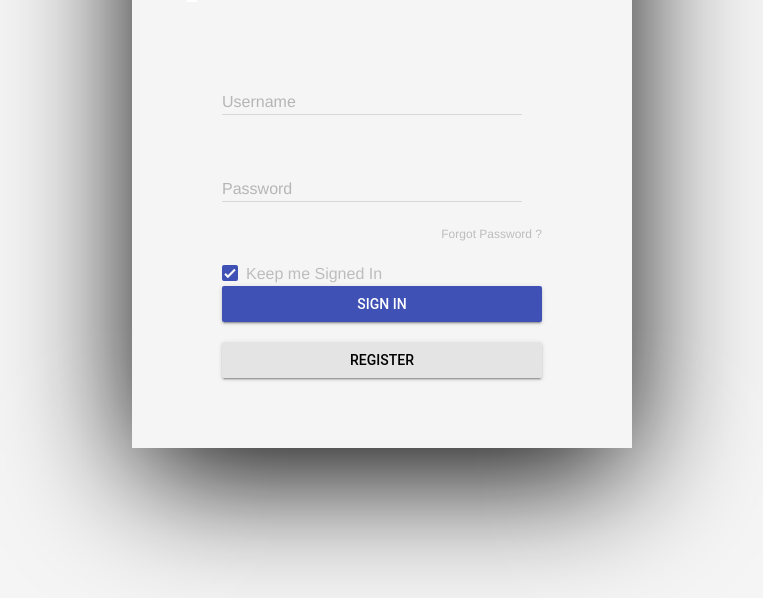
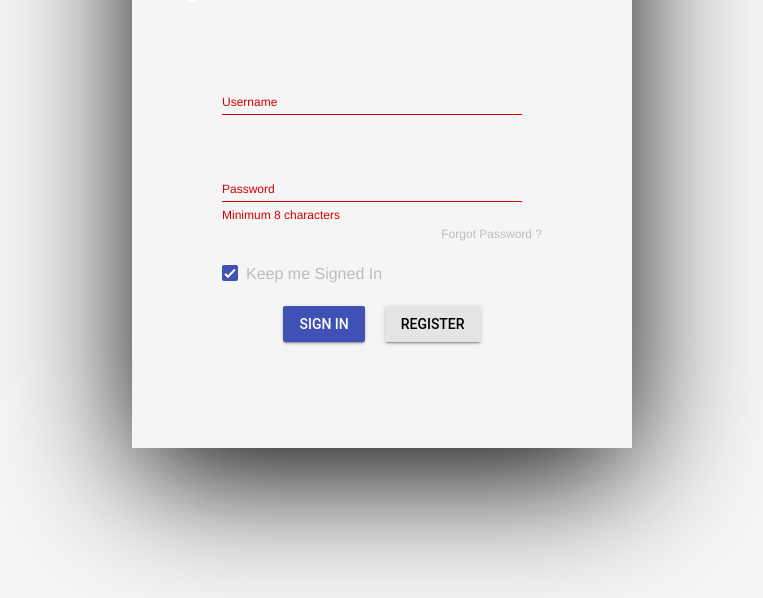
Before and after one commit to jainammutha/NetShield, a Flask app: page /login in a window 1280 px wide; the page is wider, and only the part inside the window is pictured. Shown: the part 302-900 px from the top of that part, without its empty margins (308-1071 px from the left). Run offline with Flask 3, Linux system fonts and the light colour scheme.

Commit message:
few html changes

```diff
--- a/app.py
+++ b/app.py
@@ -20,7 +20,7 @@ logging.getLogger('tensorflow').setLevel(logging.ERROR)
 warnings.filterwarnings("ignore", category=UserWarning)
 
 app = Flask(__name__, static_folder='static')
-app.secret_key = 'web_app_for_face_recognition_and_liveness'
+app.secret_key = os.environ.get('SECRET_KEY', 'default_secret_key')
 app.config['SQLALCHEMY_DATABASE_URI'] = 'sqlite:///database.sqlite'
 app.config['SQLALCHEMY_TRACK_MODIFICATIONS'] = False
 db = SQLAlchemy(app)
@@ -72,7 +72,8 @@ def login():
                     with open(usb_auth_key_path, "r") as f:
                         usb_auth_key = f.read().strip()
                         if user_auth_key == usb_auth_key:  # Match the user's auth key with the USB key
-                            session['name'] = user.name  # Store the user's name in the session
+                            session['username'] = user.username  # Store the username in the session
+                            session['name']=user.name
                             flash("USB authentication successful!", "success")
                             print("Redirecting to main page...")  # Debugging statement
                             return redirect(url_for('main'))  # Redirect to the main page
@@ -93,25 +94,33 @@ def login():
                     confidence=0.5
                 )
 
-                if user.name == detected_name and label_name == 'real':
-                    session['name'] = user.name
+                print(f"Detected name: {detected_name}, Expected name: {user.username}, Label: {label_name}")
+
+                # Normalize the comparison to be case-insensitive
+                if user.username.lower() == detected_name.lower() and label_name == 'real':
+                    session['username'] = user.username  # Store the user's username in the session
+                    session['name']=user.name
                     flash("Face recognition successful!", "success")
-                    return redirect(url_for('main'))
+                    print("Redirecting to main page after face recognition...")  # Debugging statement
+                    return redirect(url_for('main'))  # Ensure this line is reached
                 else:
+                    print("Face recognition failed. Detected name does not match.")
                     return render_template('login_page.html', invalid_user=True, username=username)
             except Exception as e:
                 print(f"Face recognition error: {e}")
                 return render_template('login_page.html', error="Face recognition failed.")
         else:
+            print("User credentials are incorrect.")
             return render_template('login_page.html', incorrect=True)
 
     return render_template('login_page.html')
 
 @app.route('/main', methods=['GET'])
 def main():
-    if 'name' in session:
+    if 'username' in session and 'name' in session:
+        username = session['username']
         name = session['name']
-        return render_template('main_page.html', name=name)
+        return render_template('main_page.html', username=username, name=name)
     else:
         return redirect(url_for('login'))
 
@@ -123,6 +132,10 @@ def register():
         name = request.form['name']
         password = request.form['password']
         face_image = request.form['face_image']
+
+        # Validate inputs
+        if not username or not name or not password or not face_image:
+            return render_template('register.html', error="All fields are required")
 
         # Check if username already exists
         existing_user = Users.query.filter_by(username=username).first()
@@ -152,8 +165,10 @@ def register():
             with open(image_path, "wb") as f:
                 f.write(face_image_data)
 
+            # Encode the face and link it with the username
             encodings_path = "face_recognition_and_liveness/face_recognition/encoded_faces.pickle"
-            encode_single_face(image_path, name, encodings_path)
+            encode_single_face(image_path, username, encodings_path)  # Use username for encoding
+
         else:
             return render_template('register.html', error="Face image is required")
 
@@ -189,9 +204,9 @@ def update_face():
             with open(image_path, "wb") as f:
                 f.write(face_image_data)
 
-            # Encode the face
+            # Encode the face and link it with the username
             encodings_path = "face_recognition_and_liveness/face_recognition/encoded_faces.pickle"
-            encode_single_face(image_path, session['name'], encodings_path)
+            encode_single_face(image_path, user.username, encodings_path)
 
             return render_template('update_face.html', success="Face updated successfully")
         else:
@@ -264,6 +279,12 @@ def delete_user_page():
 
     return render_template('delete_user.html')  # Render the delete user page for GET requests
 
+@app.route('/logout')
+def logout():
+    session.pop('username', None)  # Remove 'username' from the session
+    flash("You have been logged out.", "info")
+    return redirect(url_for('login'))  # Redirect to the login page
+
 if __name__ == '__main__':
     with app.app_context():
         db.create_all()
--- a/static/css/style.css
+++ b/static/css/style.css
@@ -1,43 +1,51 @@
-body{
+body {
     padding: 50px;
     font-family: 'Roboto', sans-serif;
     background-color: #F5F5F5;
 }
-/*Sign In Form*/
-.signin{
+
+/* Sign In Form */
+.signin {
     position: relative;
     height: 700px;
     width: 500px;
     margin: auto;
-  box-shadow: 0px 30px 125px -5px #000;}
-/*Background Img*/
-.back-img{
+    box-shadow: 0px 30px 125px -5px #000;
+}
+
+/* Background Image */
+.back-img {
     position: relative;
     width: 100%;
     height: 250px;
-  background: url('https://www.welivesecurity.com/wp-content/uploads/2019/12/face-scanning-1-e1575541339743.jpg?h=660&la=en&w=1170')no-repeat   center center;
+    background: url('https://www.welivesecurity.com/wp-content/uploads/2019/12/face-scanning-1-e1575541339743.jpg?h=660&la=en&w=1170') no-repeat center center;
     background-size: cover;
 }
+
 .layer {
-    background-color: rgba(33,150,243,0.5);
+    background-color: rgba(33, 150, 243, 0.5);
     position: absolute;
     top: 0;
     left: 0;
     width: 100%;
     height: 100%;
 }
-.active{
+
+.active {
     padding-left: 25px;
     color: #fff;
 }
+
 .nonactive {
     color: rgba(255, 255, 255, 0.6);
 }
-.sign-in-text{
+
+.sign-in-text {
     top: 175px;
     position: absolute;
     z-index: 1;
 }
+
 h2 {
     padding-left: 15px;
     font-size: 25px;
@@ -45,7 +53,8 @@ h2 {
     display: inline-block;
     font-weight: 300;
 }
-.point{
+
+.point {
     position: absolute;
     z-index: 1;
     color: #fff;
@@ -54,32 +63,36 @@ h2 {
     font-size: 20px;
 }
 
-/*form-section*/
-.form-section{
-  padding: 70px 90px 70px 90px;
+/* Form Section */
+.form-section {
+    padding: 70px 90px;
 }
-.keep-text{
+
+.keep-text {
     font-size: 15px;
     color: #BDBDBD;
 }
-.forgot-text{
+
+.forgot-text {
     font-size: 12px;
     color: #BDBDBD;
     text-align: right;
 }
-/*sign-in-btn*/
-.sign-in-btn, .register-btn {
+
+/* Button Styles */
+.button {
     width: 100%;
     height: 75px;
-  border-radius: 0px;
+    border-radius: 0;
     background-color: rgba(63, 78, 191, 1);
 }
+
 .sign-in-btn {
     position: absolute;
     bottom: 0;
 }
 
-/* Update these styles for the camera container */
+/* Camera Container */
 #camera_container {
     margin-bottom: 20px;
     display: flex;
@@ -87,7 +100,8 @@ h2 {
     align-items: center;
 }
 
-#my_camera, #camera_container img {
+#my_camera,
+#camera_container img {
     margin-bottom: 10px;
     max-width: 100%;
     height: auto;
@@ -98,24 +112,7 @@ h2 {
     max-width: 320px;
 }
 
-/* Keep the existing styles for other elements */
-.register-btn {
-  width: 100%;
-  margin-top: 10px;
-}
-
-.sign-in-btn, .register-btn {
-  width: 100%;
-  height: 75px;
-  border-radius: 0px;
-  background-color: rgba(63, 78, 191, 1);
-}
-
-.sign-in-btn {
-  position: absolute;
-  bottom: 0;
-}
-
+/* Main Page Styles */
 .main-page {
     height: auto;
     min-height: 700px;
@@ -149,20 +146,24 @@ h2 {
 
 .button-container {
     display: flex;
-  justify-content: space-around;
-  margin-top: 30px;
+    justify-content: center;
+    margin-top: 20px;
+}
+
+.button-container button {
+    margin: 0 10px;
 }
 
 .button-container a {
     text-decoration: none;
+    margin: 0 15px;
 }
 
 .main-page .point {
     transform: rotate(180deg);
 }
 
-/* ... existing styles ... */
-
+/* Alert Styles */
 .alert {
     padding: 15px;
     margin-bottom: 20px;
@@ -176,8 +177,14 @@ h2 {
     border-color: #d6e9c6;
 }
 
-.alert-error {
+.alert-danger {
     color: #a94442;
     background-color: #f2dede;
     border-color: #ebccd1;
 }
+
+.alert-info {
+    color: #31708f;
+    background-color: #d9edf7;
+    border-color: #bce8f1;
+}
--- a/templates/login_page.html
+++ b/templates/login_page.html
@@ -21,23 +21,30 @@
       <p class="point">&#9650;</p>
     </div><!--/.back-img-->
     <div class="form-section">
+      {% with messages = get_flashed_messages(with_categories=true) %}
+      {% if messages %}
+        {% for category, message in messages %}
+        <div class="alert alert-{{ category }}">{{ message }}</div>
+        {% endfor %}
+      {% endif %}
+      {% endwith %}
       {% if incorrect == True %}
       <p style="color:red"> Username or Password is incorrect </p>
       {% elif invalid_user == True %}
       <p style="color:red"> You are not {{username}} </p>
       {% endif %}
       <form method="POST" action="{{ url_for('login') }}">
-        <!--Email-->
+        <!--Username-->
         <div class="mdl-textfield mdl-js-textfield mdl-textfield--floating-label">
-          <input class="mdl-textfield__input" type="text" id="sample3" name="username">
-          <label class="mdl-textfield__label" for="sample3">Username</label>
+          <input class="mdl-textfield__input" type="text" id="username" name="username" required>
+          <label class="mdl-textfield__label" for="username">Username</label>
         </div>
         <br/>
         <br/>
         <!--Password-->
         <div class="mdl-textfield mdl-js-textfield mdl-textfield--floating-label">
-          <input pattern=".{8,}" class="mdl-textfield__input" type="password" id="sample3" name="password">
-          <label class="mdl-textfield__label" for="sample3">Password</label>
+          <input pattern=".{8,}" class="mdl-textfield__input" type="password" id="password" name="password" required>
+          <label class="mdl-textfield__label" for="password">Password</label>
           <span class="mdl-textfield__error">Minimum 8 characters</span>
         </div>
         <br/>
@@ -47,14 +54,16 @@
         <input type="checkbox" id="checkbox-1" class="mdl-checkbox__input" checked>
         <span class="keep-text mdl-checkbox__label">Keep me Signed In</span>
       </label>
-        <button type="submit" class="sign-in-btn mdl-button mdl-js-ripple-effect mdl-js-button mdl-button--raised mdl-button--colored">
-        Sign In
-        </button><!--/button-->
+        <div class="button-container">
+          <button type="submit" class="sign-in-btn mdl-button mdl-js-ripple-effect mdl-button--raised mdl-button--colored">
+            Sign In
+          </button><!--/button-->
+
+          <button onclick="window.location.href='/register'" class="register-btn mdl-button mdl-js-ripple-effect mdl-button--raised">
+            Register
+          </button>
+        </div><!--/.button-container-->
       </form>
-      <br>
-      <button onclick="window.location.href='/register'" class="register-btn mdl-button mdl-js-ripple-effect mdl-js-button mdl-button--raised">
-        Register
-      </button>
     </div><!--/.form-section-->
 
  </div><!--/.signin-->
--- a/templates/main_page.html
+++ b/templates/main_page.html
@@ -14,7 +14,7 @@
     <div class="back-img">
       <h2 class="active">Welcome</h2>
       <div class="sign-in-text">
-        <h3 class="active">{{ name }}</h3>
+        <h3 class="active">{{ username }}</h3>
       </div>
       <div class="layer">
       </div>
@@ -24,7 +24,7 @@
       {% with messages = get_flashed_messages(with_categories=true) %}
         {% if messages %}
           {% for category, message in messages %}
-            <div class="alert alert-{{ category }}">{{ message }}</div>
+          <div class="alert alert-{{ category }}">{{ message }}</div>
           {% endfor %}
         {% endif %}
       {% endwith %}
@@ -40,7 +40,7 @@
         <a href="{{ url_for('change_password') }}" class="mdl-button mdl-js-button mdl-button--raised mdl-button--accent">
           Change Password
         </a>
-        <a href="{{ url_for('login') }}" class="mdl-button mdl-js-button mdl-button--raised">
+        <a href="{{ url_for('logout') }}" class="mdl-button mdl-js-button mdl-button--raised">
           Logout
         </a>
       </div>
```
Lines whose indentation alone changed are shown as unchanged.
